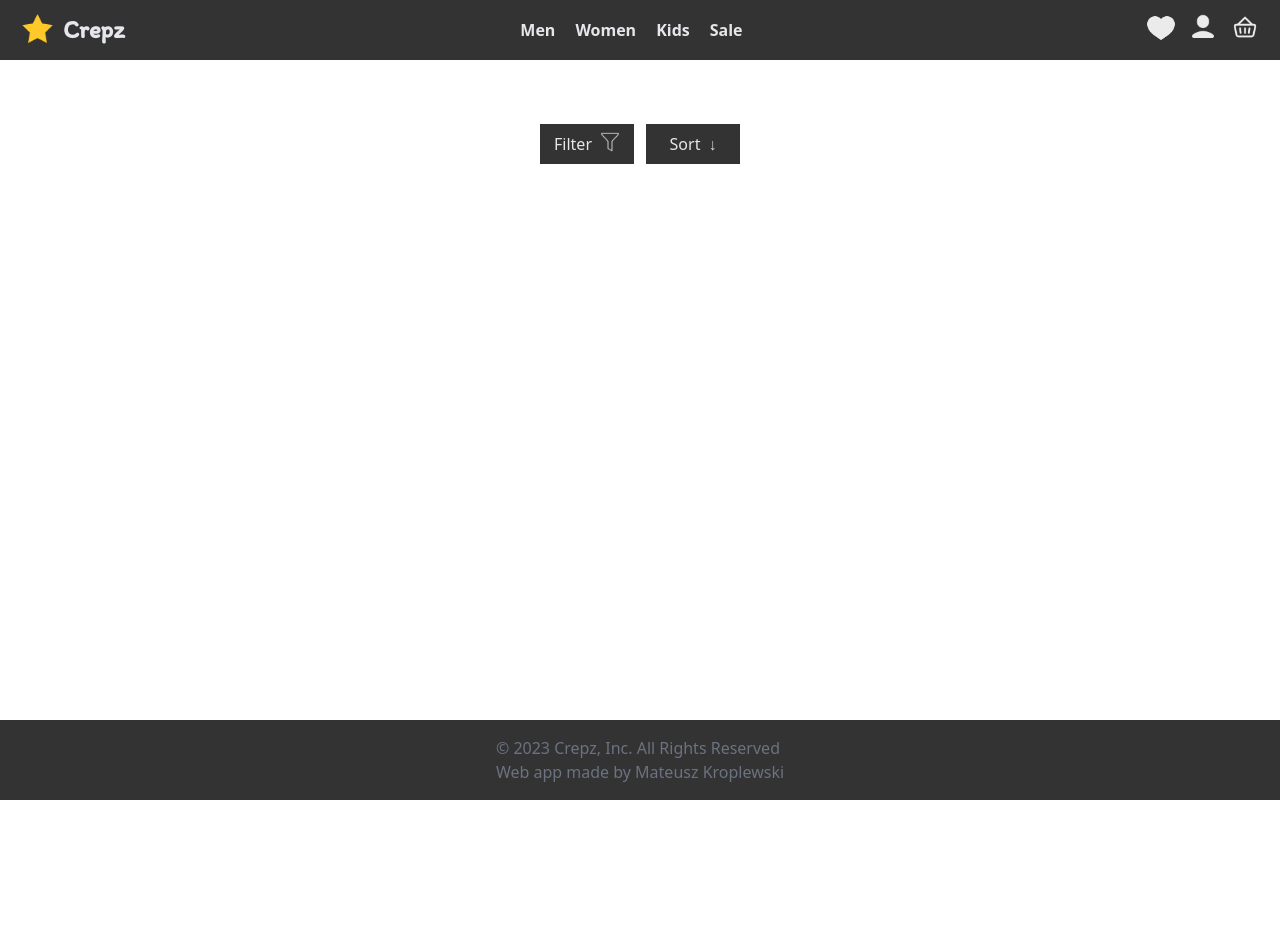
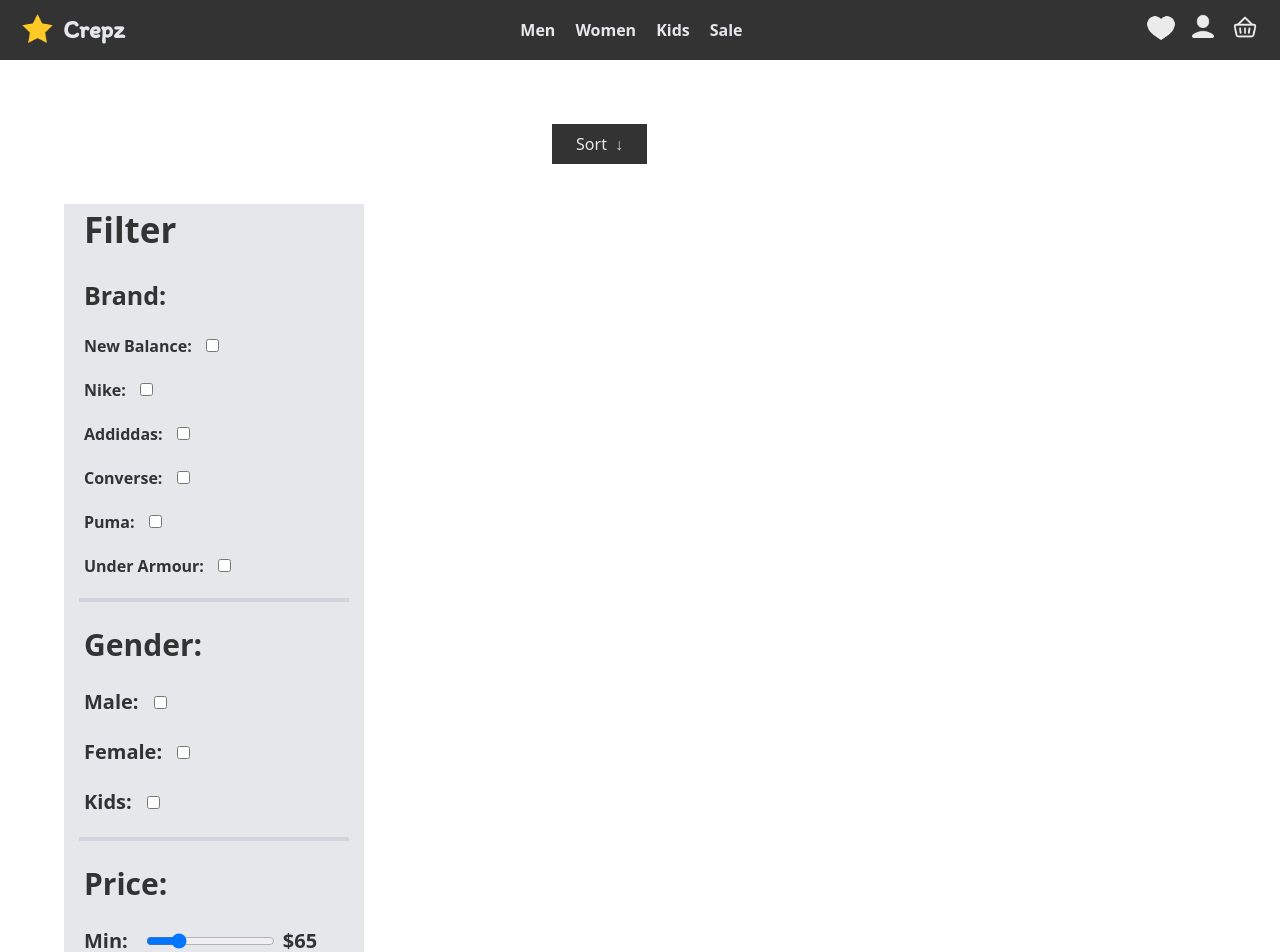
Before and after one commit to Kroplewski-M/Crepz, a React (Vite) app: page /browse in a window 1280 px wide. Shown: the top 952 px of the page. Before the commit the page ends 800 px from the top, so only its background shows below. Built offline with nearby package versions, Linux system fonts and the light colour scheme.

Commit message:
filter desktop view css added

```diff
--- a/src/Pages/Browse.tsx
+++ b/src/Pages/Browse.tsx
@@ -3,16 +3,16 @@ import filterIcon from '../assets/images/filter.png'
 import { Filter } from '../components/Filter'
 
 export const Browse = ()=>{
-    const [showFilter, setShowFilter] = useState<boolean>(false);
+    const [showFilter, setShowFilter] = useState<boolean>(true);
 
     const closeFilter = ()=>{
         setShowFilter(false);
     }
 
     return(
-        <section className="w-[100vw] pt-16">
+        <section className="w-[100vw] pb-10 pt-16">
             <div className="w-[200px] mx-auto flex space-x-3">
-                <div className='grid place-content-center w-[95px] h-[40px] bg-[#333333] hover:cursor-pointer' onClick={()=>setShowFilter(true)}>
+                <div className='grid place-content-center w-[95px] h-[40px] bg-[#333333] hover:cursor-pointer md:hidden' onClick={()=>setShowFilter(true)}>
                     <div className='flex space-x-2'>
                         <p className='text-gray-200 '>Filter</p>
                         <img src={filterIcon} alt="" className='w-[20px] h-[20px]' />
--- a/src/components/Filter.tsx
+++ b/src/components/Filter.tsx
@@ -8,13 +8,15 @@ interface FilterProps{
 
 export const Filter = (props:FilterProps)=>{
 
+
+
     return(
-        <div className="w-[100vw] pb-10 absolute top-0 right-0 bg-[#333333] z-[100]">
-            <img src={close} alt="" onClick={props.closeFilter} className='absolute w-[30px] h-[30px] right-1 top-1'/>
-            <h1 className="text-center font-bold text-gray-200 text-[35px] mt-10">Filter</h1>
+        <div className="w-[100vw] md:w-[300px] pb-10 absolute top-0 right-0 md:relative bg-[#333333] md:bg-gray-200 z-[100] text-gray-200 md:text-[#333333] md:ml-16">
+            <img src={close} alt="" onClick={props.closeFilter} className='absolute w-[30px] h-[30px] right-1 top-1 md:hidden'/>
+            <h1 className="text-center md:text-left font-bold text-[35px] mt-10 md:ml-5">Filter</h1>
 
-            <div className="ml-5 mt-10 text-gray-200 font-bold text-[20px]">
-                <h2 className="text-[30px]">Brand:</h2>
+            <div className="ml-5 mt-10 md:mt-5 font-bold text-[20px] md:text-[16px]">
+                <h2 className="text-[30px] md:text-[25px]">Brand:</h2>
                 <div className="mt-5 flex flex-col space-y-5">
                     <div className="">
                         <label htmlFor="newBalance" className="mr-[10px]">New Balance: </label>
@@ -42,8 +44,8 @@ export const Filter = (props:FilterProps)=>{
                     </div>
                 </div>
             </div>
-                <hr className="mt-5 w-[90%] mx-auto"/>
-                <div className="ml-5 mt-10 text-gray-200 font-bold text-[20px]">
+                <hr className="mt-5 w-[90%] mx-auto md:border-2 md:border-gray-300"/>
+                <div className="ml-5 mt-10 md:mt-5 font-bold text-[20px]">
                     <h2 className="text-[30px]">Gender:</h2>
                     <div className="mt-5 flex flex-col space-y-5">
                         <div className="">
@@ -60,8 +62,8 @@ export const Filter = (props:FilterProps)=>{
                         </div>
                     </div>
                 </div>
-                <hr className="mt-5 w-[90%] mx-auto"/>
-                <div className="ml-5 mt-10 text-gray-200 font-bold text-[20px]">
+                <hr className="mt-5 w-[90%] mx-auto md:border-2 md:border-gray-300"/>
+                <div className="ml-5 mt-10 md:mt-5 font-bold text-[20px]">
                     <h2 className="text-[30px]">Price:</h2>
                     <div className="flex space-x-2 mt-5">
                             <label htmlFor="min" className="mr-[10px]">Min: </label>
@@ -74,8 +76,8 @@ export const Filter = (props:FilterProps)=>{
                             <p>$200</p>
                     </div>
                 </div>
-                <div className="mx-auto w-[200px] h-[30px] mt-10 ">
-                    <button className="w-[100%] h-[100%] bg-gray-200 font-bold " onClick={props.closeFilter}>Done</button>
+                <div className="mx-auto w-[200px] h-[30px] mt-10 md:hidden">
+                    <button className="w-[100%] h-[100%] bg-gray-200 font-bold text-[#333333]" onClick={props.closeFilter}>Done</button>
                 </div>
         </div>
     )
```
